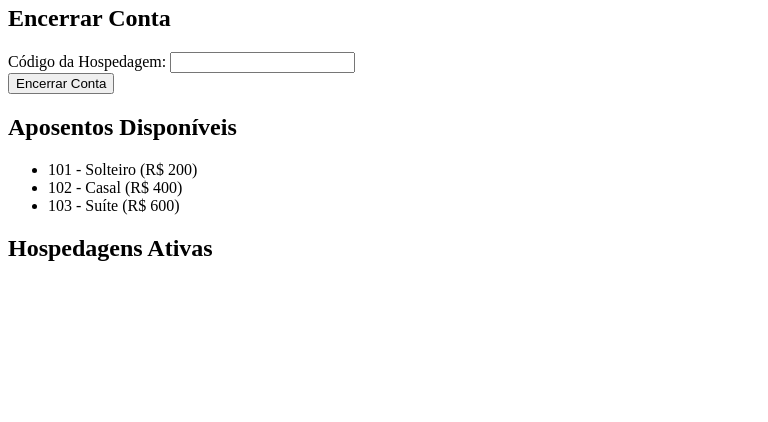
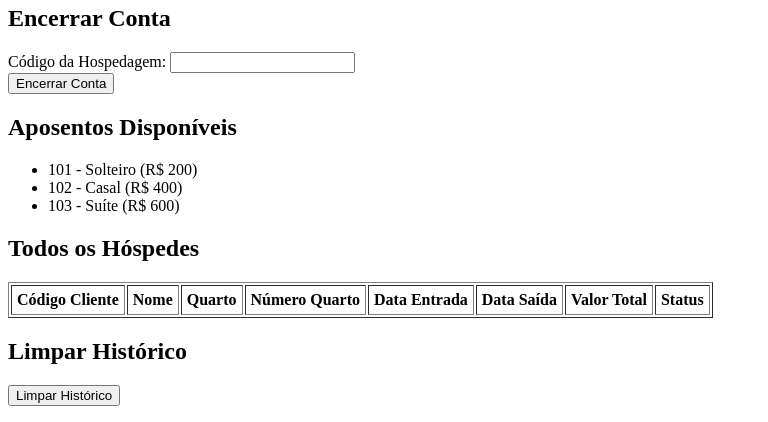
Before and after one commit to LuckR4y/Web-II, a PHP site: page /POO.php in a window 1280 px wide. Shown: the part 383-805 px from the top of the page, without its empty margins (0-768 px from the left). Before the commit the page ends 644 px from the top, so only its background shows below. Run offline with PHP 8.4, Linux system fonts and the light colour scheme; lists and menus that the app fills with data are empty.

Commit message:
Update POO.php

```diff
--- a/POO.php
+++ b/POO.php
@@ -1,4 +1,5 @@
 <?php
+// Arthur Vital Fontana
 session_start();
 
 // --- Classes ---
@@ -59,21 +60,19 @@ class Hospedagem {
         $this->conta = $conta;
     }
 
-    // Calcula número de diárias
     public function calcularDiarias() {
         $entrada = new DateTime($this->dataEntrada);
         $saida = new DateTime($this->dataSaida);
         $diff = $saida->diff($entrada)->days;
-        return max($diff,1); // pelo menos 1 diária
+        return max($diff,1);
     }
 
-    // Calcula valor total incluindo diárias
     public function calcularValorTotal() {
         return $this->calcularDiarias() * $this->aposento->valor + $this->conta->valorTotal;
     }
 }
 
-// --- Inicialização de dados ---
+// --- Inicialização ---
 if (!isset($_SESSION['aposentos'])) {
     $_SESSION['aposentos'] = [
         new Aposento(1, 200, "Solteiro", 101),
@@ -91,7 +90,6 @@ if (!isset($_SESSION['consumosDisponiveis'])) $_SESSION['consumosDisponiveis'] =
     ["descricao"=>"Serviço de quarto","valor"=>40],
 ];
 
-// --- Referências ---
 $aposentos = &$_SESSION['aposentos'];
 $hospedes = &$_SESSION['hospedes'];
 $hospedagens = &$_SESSION['hospedagens'];
@@ -145,10 +143,20 @@ if (isset($_POST['encerrar'])) {
         if ($h->codigo == $codigoHospedagem && !$h->conta->pago) {
             $h->conta->pago = true;
             $h->aposento->ocupado = false;
+            $h->dataSaida = date("Y-m-d");
             $valorTotal = $h->calcularValorTotal();
             echo "<p>Conta encerrada! Valor total a pagar: R$ {$valorTotal}</p>";
+            echo "<p>Quarto {$h->aposento->descricao} liberado.</p>";
         }
     }
+}
+
+// --- Limpar histórico ---
+if (isset($_POST['limparHistorico'])) {
+    foreach ($aposentos as $ap) $ap->ocupado = false; // libera todos os quartos
+    $_SESSION['hospedagens'] = [];
+    $_SESSION['contas'] = [];
+    echo "<p>Histórico de hospedagens limpo!</p>";
 }
 ?>
 
@@ -192,9 +200,40 @@ if (isset($_POST['encerrar'])) {
 <?php foreach ($aposentos as $ap) if (!$ap->ocupado) echo "<li>{$ap->numero} - {$ap->descricao} (R$ {$ap->valor})</li>"; ?>
 </ul>
 
-<h2>Hospedagens Ativas</h2>
-<ul>
-<?php foreach ($hospedagens as $h) if (!$h->conta->pago) {
-    echo "<li>Cliente #{$h->hospede->codigo} - {$h->hospede->nome} - Quarto {$h->aposento->descricao} | Entrada: {$h->dataEntrada}, Saída: {$h->dataSaida} | Valor parcial: R$ {$h->calcularValorTotal()}</li>";
-} ?>
-</ul>
+<h2>Todos os Hóspedes</h2>
+<table border="1" cellpadding="5">
+    <tr>
+        <th>Código Cliente</th>
+        <th>Nome</th>
+        <th>Quarto</th>
+        <th>Número Quarto</th>
+        <th>Data Entrada</th>
+        <th>Data Saída</th>
+        <th>Valor Total</th>
+        <th>Status</th>
+    </tr>
+    <?php
+    foreach ($hospedagens as $hospedagem) {
+        // Atualiza ocupação caso a conta esteja paga
+        if ($hospedagem->conta->pago) $hospedagem->aposento->ocupado = false;
+        $status = $hospedagem->conta->pago ? "Pago" : "Em aberto";
+        $valorTotal = $hospedagem->calcularValorTotal();
+        echo "<tr>
+                <td>{$hospedagem->hospede->codigo}</td>
+                <td>{$hospedagem->hospede->nome}</td>
+                <td>{$hospedagem->aposento->descricao}</td>
+                <td>{$hospedagem->aposento->numero}</td>
+                <td>{$hospedagem->dataEntrada}</td>
+                <td>{$hospedagem->dataSaida}</td>
+                <td>R$ {$valorTotal}</td>
+                <td>{$status}</td>
+              </tr>";
+    }
+    ?>
+
+</table>
+
+<h2>Limpar Histórico</h2>
+<form method="post">
+    <input type="submit" name="limparHistorico" value="Limpar Histórico">
+</form>
```
